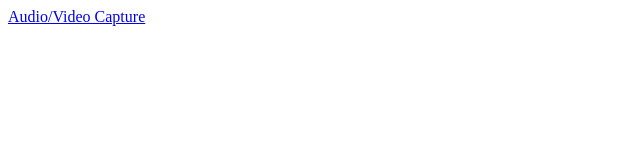
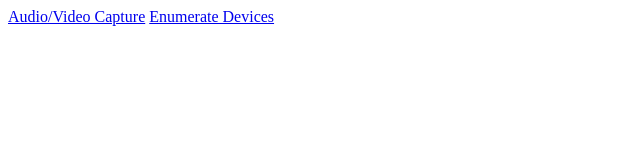
Before and after one commit to rongzhang/geekbang_webrtc, a plain HTML site: page index.html in a window 1280 px wide. Shown: the whole page, without its empty margins (0-640 px from the left). Drawn offline with Linux system fonts and the light colour scheme.

Commit message:
modify root index.html

```diff
--- a/index.html
+++ b/index.html
@@ -8,5 +8,6 @@
 </head>
 <body>
   <a href="./01.audio_video_capture/index.html">Audio/Video Capture</a>
+  <a href="./02.enum_devices/index.html">Enumerate Devices</a>
 </body>
 </html>
```
